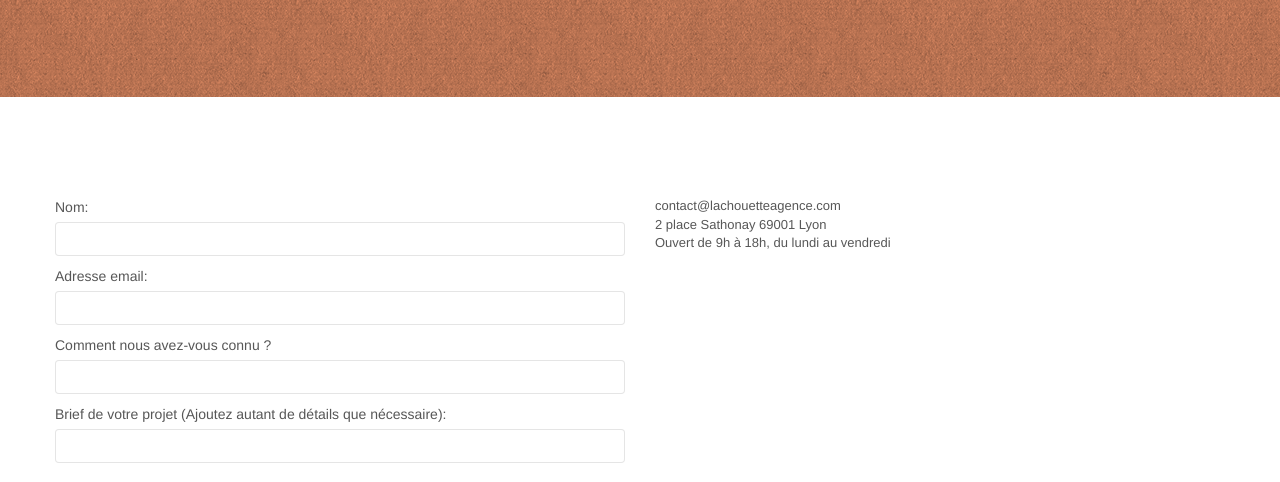
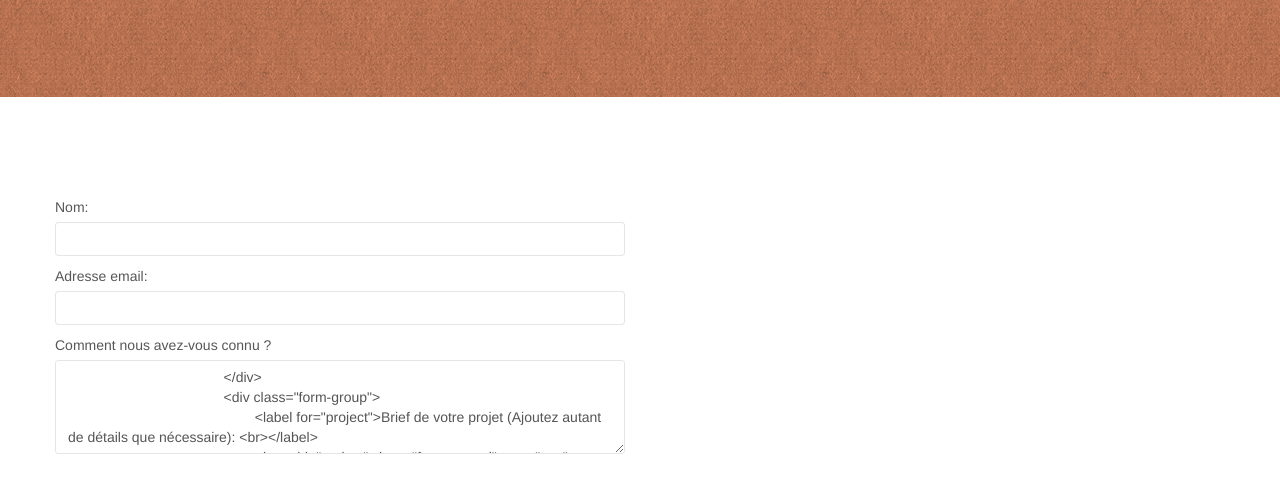
Before and after one commit to cedricfp/CedricFrapier_4_15092021_new, a plain HTML site: page page2.html in a window 1280 px wide. Shown: the part 304-786 px from the top of the page. Drawn offline with nearby package versions, Linux system fonts and the light colour scheme; files that its build step writes are made by us from their sources; a script that the page names is missing.

Commit message:
changement etiquette

```diff
--- a/page2.html
+++ b/page2.html
@@ -85,7 +85,7 @@
 					</div>
 					<div class="form-group">
 						<label for="howfind">Comment nous avez-vous connu ? <br></label>
-						<input id="howfind" class="form-control" type="text" rows="4" cols="50" required>
+						<textarea id="howfind" class="form-control" type="text" rows="4" cols="50" required>
 					</div>
 					<div class="form-group">
 						<label for="project">Brief de votre projet (Ajoutez autant de détails que nécessaire): <br></label>
```
